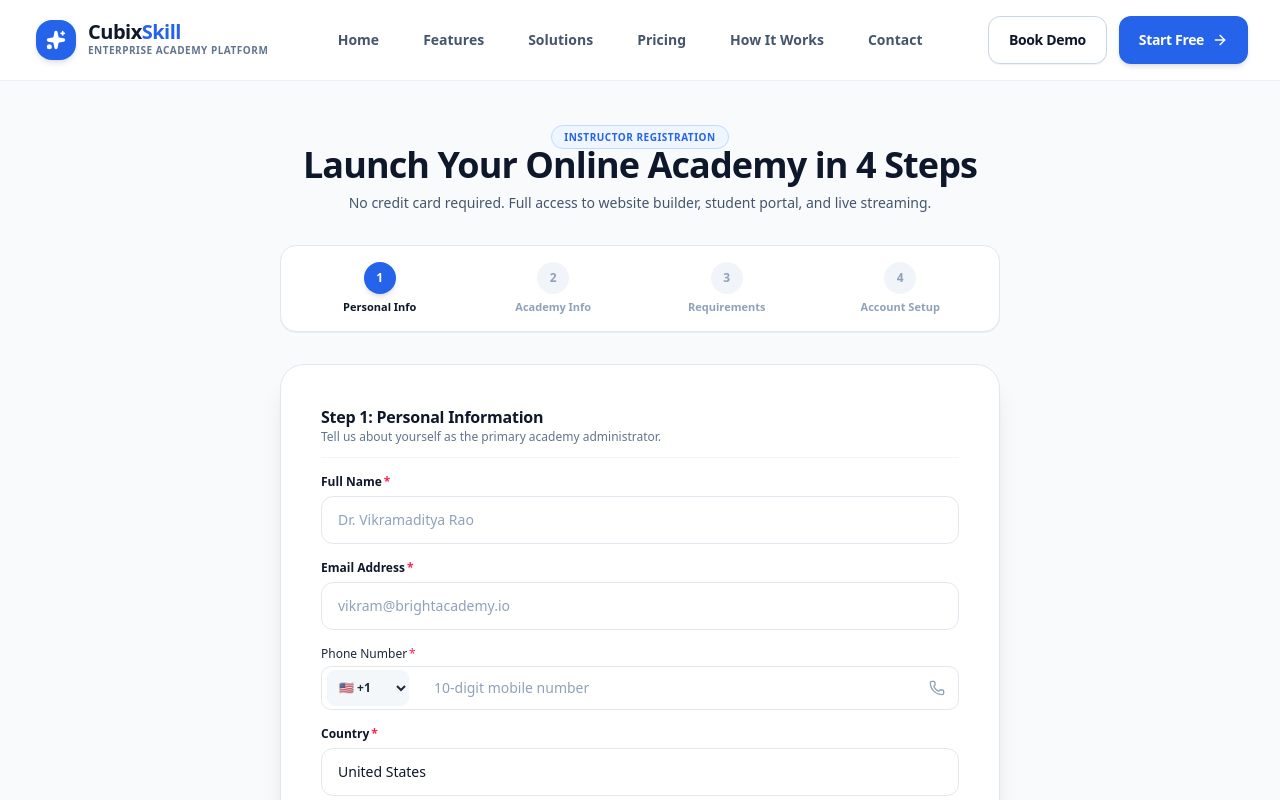
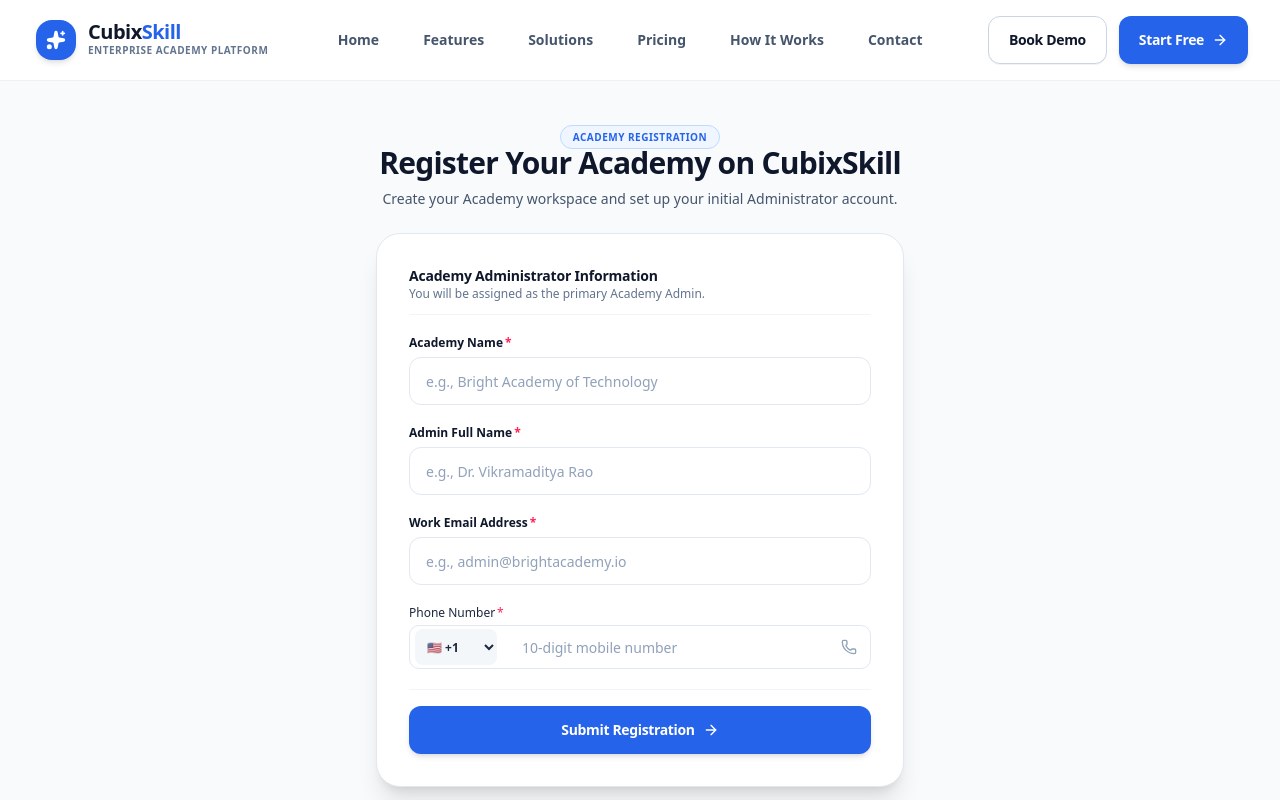
Before and after one commit to amnas-cubixmet/cubixskill-public-website, a Next.js app: page /instructor-register in a window 1280 px wide. Shown: the top 800 px of the page. Built offline with nearby package versions, Linux system fonts and the light colour scheme.

Commit message:
feat: add instructor academy registration page with form validation and email activation flow

```diff
--- a/app/instructor-register/page.tsx
+++ b/app/instructor-register/page.tsx
@@ -5,7 +5,7 @@
 import { useForm } from 'react-hook-form';
 import { zodResolver } from '@hookform/resolvers/zod';
 import { z } from 'zod';
-import { CheckCircle2, ArrowRight, ArrowLeft, Lock, ShieldCheck, Sparkles } from 'lucide-react';
+import { Mail, ArrowRight, ShieldCheck, RefreshCw, CheckCircle2 } from 'lucide-react';
 import { MainHeader } from '@/components/layout/MainHeader';
 import { MainFooter } from '@/components/layout/MainFooter';
 import { TextInput } from '@/components/ui/TextInput';
@@ -15,206 +15,219 @@
 import { useLeadStore } from '@/stores/lead.store';
 import { toast } from 'sonner';
 
-const instructorRegSchema = z
-  .object({
-    fullName: z.string().min(2, 'Full Name is required'),
+const registerAcademySchema = z.object({
+  academyName: z.string().min(2, 'Academy Name is required'),
+  fullName: z.string().min(2, 'Admin Full Name is required'),
   email: z.string().email('Valid email address is required'),
-    countryCode: z.string().min(1),
+  countryCode: z.string().min(1, 'Country code is required'),
   phone: z.string().min(7, 'Valid 7-15 digit phone number is required'),
-    country: z.string().min(2, 'Country selection is required'),
-    academyName: z.string().min(2, 'Academy Name is required'),
-    businessType: z.string().min(1, 'Business Type selection is required'),
-    expectedStudents: z.string().min(1, 'Expected Students selection is required'),
-    primaryRequirement: z.string().min(2, 'Primary requirement is required'),
-    password: z.string().min(8, 'Password must be at least 8 characters'),
-    confirmPassword: z.string().min(8, 'Confirm Password is required'),
-    agreeTerms: z.boolean().refine((val) => val === true, 'You must agree to the Terms of Service'),
-  })
-  .refine((data) => data.password === data.confirmPassword, {
-    message: 'Passwords do not match',
-    path: ['confirmPassword'],
 });
 
-type InstructorRegFormValues = z.infer<typeof instructorRegSchema>;
+type RegisterAcademyFormValues = z.infer<typeof registerAcademySchema>;
 
 export default function InstructorRegisterPage() {
   const createInstructorRegLead = useLeadStore((state) => state.createInstructorRegLead);
-  const [currentStep, setCurrentStep] = useState<number>(1);
   const [isCompleted, setIsCompleted] = useState<boolean>(false);
+  const [registeredEmail, setRegisteredEmail] = useState<string>('');
+  const [apiError, setApiError] = useState<string | null>(null);
+  const [isResending, setIsResending] = useState<boolean>(false);
 
   const {
     register,
     handleSubmit,
     setValue,
     watch,
-    trigger,
     formState: { errors, isSubmitting },
-  } = useForm<InstructorRegFormValues>({
-    resolver: zodResolver(instructorRegSchema),
+  } = useForm<RegisterAcademyFormValues>({
+    resolver: zodResolver(registerAcademySchema),
     defaultValues: {
       countryCode: '+1',
-      country: 'United States',
-      businessType: 'Independent Instructor',
-      expectedStudents: '100-500',
-      agreeTerms: true,
+      academyName: '',
+      fullName: '',
+      email: '',
+      phone: '',
     },
   });
 
-  const nextStep = async () => {
-    let fieldsToValidate: (keyof InstructorRegFormValues)[] = [];
-    if (currentStep === 1) {
-      fieldsToValidate = ['fullName', 'email', 'phone', 'country'];
-    } else if (currentStep === 2) {
-      fieldsToValidate = ['academyName', 'businessType', 'expectedStudents'];
-    } else if (currentStep === 3) {
-      fieldsToValidate = ['primaryRequirement'];
+  const onSubmit = async (data: RegisterAcademyFormValues) => {
+    setApiError(null);
+    try {
+      const baseUrl = process.env.NEXT_PUBLIC_API_BASE_URL || 'http://localhost:8000';
+      const fullPhone = `${data.countryCode}${data.phone}`;
+
+      const res = await fetch(`${baseUrl}/api/v1/auth/register/academy/`, {
+        method: 'POST',
+        headers: { 'Content-Type': 'application/json' },
+        body: JSON.stringify({
+          academy_name: data.academyName,
+          full_name: data.fullName,
+          email: data.email,
+          phone: fullPhone,
+        }),
+      });
+
+      const responseData = await res.json();
+
+      if (!res.ok) {
+        throw new Error(responseData.message || responseData.detail || 'Registration failed. Please try again.');
       }
 
-    const isValid = await trigger(fieldsToValidate);
-    if (isValid) {
-      setCurrentStep((prev) => Math.min(prev + 1, 4));
-    } else {
-      toast.error('Validation Warning', {
-        description: 'Please complete all required fields on this step before proceeding.',
-      });
-    }
-  };
-
-  const prevStep = () => {
-    setCurrentStep((prev) => Math.max(prev - 1, 1));
-  };
-
-  const onSubmit = async (data: InstructorRegFormValues) => {
-    try {
+      // Record lead locally in lead store for tracking
       createInstructorRegLead({
         fullName: data.fullName,
         email: data.email,
         countryCode: data.countryCode,
         phone: data.phone,
-        country: data.country,
         academyName: data.academyName,
-        studentCount: data.expectedStudents,
-        message: `Primary Need: ${data.primaryRequirement}. Business Type: ${data.businessType}`,
       });
 
+      setRegisteredEmail(data.email);
       setIsCompleted(true);
-      toast.success('Instructor Registration Successful!', {
-        description: 'Your CubixSkill academy workspace is being provisioned.',
+      toast.success('Registration Submitted Successfully!', {
+        description: 'Please check your email to activate your Academy account.',
       });
     } catch (err: any) {
+      setApiError(err.message || 'An error occurred during registration.');
       toast.error('Registration failed', { description: err.message });
     }
   };
 
-  const steps = [
-    { num: 1, title: 'Personal Info' },
-    { num: 2, title: 'Academy Info' },
-    { num: 3, title: 'Requirements' },
-    { num: 4, title: 'Account Setup' },
-  ];
+  const handleResendEmail = async () => {
+    if (!registeredEmail) return;
+    setIsResending(true);
+    try {
+      const baseUrl = process.env.NEXT_PUBLIC_API_BASE_URL || 'http://localhost:8000';
+      const res = await fetch(`${baseUrl}/api/v1/auth/email/resend/`, {
+        method: 'POST',
+        headers: { 'Content-Type': 'application/json' },
+        body: JSON.stringify({ email: registeredEmail }),
+      });
+      const responseData = await res.json();
+      if (!res.ok) {
+        throw new Error(responseData.message || 'Failed to resend email.');
+      }
+      toast.success('Activation Email Sent!', {
+        description: `A new setup link was sent to ${registeredEmail}.`,
+      });
+    } catch (err: any) {
+      toast.error('Resend failed', { description: err.message });
+    } finally {
+      setIsResending(false);
+    }
+  };
 
   return (
     <div className="min-h-screen flex flex-col bg-[#F8FAFC] font-sans text-xs text-slate-900 hide-scrollbar">
       <MainHeader />
 
-      <main className="flex-1 py-12 px-4 md:px-6 max-w-3xl mx-auto w-full space-y-8">
+      <main className="flex-1 py-12 px-4 md:px-6 max-w-xl mx-auto w-full space-y-6">
         {/* PAGE TITLE */}
         <div className="text-center space-y-2">
           <span className="px-3 py-1 rounded-full text-[10px] font-bold bg-blue-50 text-[#2563EB] border border-blue-200 uppercase tracking-wider">
-            Instructor Registration
+            Academy Registration
           </span>
-          <h1 className="text-2xl sm:text-4xl font-extrabold text-slate-900 tracking-tight">
-            Launch Your Online Academy in 4 Steps
+          <h1 className="text-2xl sm:text-3xl font-extrabold text-slate-900 tracking-tight">
+            Register Your Academy on CubixSkill
           </h1>
           <p className="text-xs sm:text-sm text-slate-600 font-normal">
-            No credit card required. Full access to website builder, student portal, and live streaming.
+            Create your Academy workspace and set up your initial Administrator account.
           </p>
         </div>
 
-        {/* STEP PROGRESS BAR */}
-        {!isCompleted && (
-          <div className="bg-white p-4 rounded-2xl border border-slate-200 shadow-2xs">
-            <div className="grid grid-cols-4 gap-2 text-center">
-              {steps.map((s) => {
-                const isActive = currentStep === s.num;
-                const isPassed = currentStep > s.num;
-                return (
-                  <div key={s.num} className="space-y-1.5">
-                    <div
-                      className={`w-8 h-8 rounded-full flex items-center justify-center font-bold mx-auto transition-all ${
-                        isPassed
-                          ? 'bg-emerald-500 text-white'
-                          : isActive
-                          ? 'bg-[#2563EB] text-white shadow-md'
-                          : 'bg-slate-100 text-slate-400'
-                      }`}
-                    >
-                      {isPassed ? <CheckCircle2 className="w-5 h-5" /> : s.num}
-                    </div>
-                    <span className={`text-[11px] font-semibold block truncate ${isActive ? 'text-slate-900' : 'text-slate-400'}`}>
-                      {s.title}
-                    </span>
-                  </div>
-                );
-              })}
-            </div>
-          </div>
-        )}
-
-        {/* IF COMPLETED: SUCCESS CARD */}
+        {/* SUCCESS CARD */}
         {isCompleted ? (
-          <div className="bg-white p-8 md:p-12 rounded-3xl border border-slate-200 shadow-xl text-center space-y-6 animate-in zoom-in-95 max-w-xl mx-auto">
-            <div className="w-16 h-16 rounded-3xl bg-emerald-50 border border-emerald-200 flex items-center justify-center text-emerald-600 mx-auto shadow-2xs">
-              <Sparkles className="w-8 h-8" />
+          <div className="bg-white p-8 sm:p-10 rounded-3xl border border-slate-200 shadow-xl text-center space-y-6 animate-in zoom-in-95">
+            <div className="w-16 h-16 rounded-3xl bg-blue-50 border border-blue-200 flex items-center justify-center text-[#2563EB] mx-auto shadow-2xs">
+              <Mail className="w-8 h-8" />
             </div>
 
             <div className="space-y-2">
-              <span className="px-3 py-1 rounded-full text-[10px] font-bold bg-emerald-100 text-emerald-800 font-mono">
-                WORKSPACE PROVISIONED
+              <span className="px-3 py-1 rounded-full text-[10px] font-bold bg-emerald-50 text-emerald-700 border border-emerald-200 font-mono">
+                REGISTRATION SUBMITTED
               </span>
-              <h2 className="text-2xl font-bold text-slate-900 tracking-tight">Welcome to CubixSkill!</h2>
-              <p className="text-xs text-slate-600 font-normal leading-relaxed">
-                Your instructor account and academy dashboard have been successfully registered. You can now configure your academy logo, create courses, and invite staff.
+              <h2 className="text-xl sm:text-2xl font-bold text-slate-900 tracking-tight">
+                Check Your Email to Activate
+              </h2>
+              <p className="text-xs sm:text-sm text-slate-600 font-normal leading-relaxed max-w-md mx-auto">
+                Registration submitted successfully. Please check your email (<strong>{registeredEmail}</strong>) to activate your Academy account and set your password.
               </p>
             </div>
 
+            <div className="p-4 bg-slate-50 rounded-2xl border border-slate-200 text-left text-xs text-slate-600 space-y-1.5">
+              <div className="flex items-center gap-2 text-slate-900 font-semibold">
+                <ShieldCheck className="w-4 h-4 text-[#2563EB]" />
+                <span>Next Steps for Academy Admin</span>
+              </div>
+              <ul className="list-disc pl-5 space-y-1 text-slate-600 font-normal">
+                <li>Click the single-use setup link sent to your inbox.</li>
+                <li>Create your secure administrator password.</li>
+                <li>Log in to access your CubixSkill Academy Portal.</li>
+              </ul>
+            </div>
+
             <div className="flex flex-col sm:flex-row gap-3 justify-center pt-2">
-              <Link href="/550e8400-e29b-41d4-a716-446655440000">
-                <Button size="md" variant="outline" className="w-full sm:w-auto font-semibold">
-                  View Demo Public Academy Site
+              <Button
+                type="button"
+                variant="outline"
+                size="md"
+                onClick={handleResendEmail}
+                isLoading={isResending}
+                leftIcon={<RefreshCw className="w-4 h-4" />}
+                className="w-full sm:w-auto font-semibold"
+              >
+                Resend Email
               </Button>
-              </Link>
-              <Link href="/login">
-                <Button size="md" className="w-full sm:w-auto font-semibold" rightIcon={<ArrowRight className="w-4 h-4" />}>
-                  Access Instructor Dashboard
+              <a href="http://localhost:5173/login" target="_self">
+                <Button
+                  type="button"
+                  size="md"
+                  className="w-full sm:w-auto font-semibold"
+                  rightIcon={<ArrowRight className="w-4 h-4" />}
+                >
+                  Go to Academy Login
                 </Button>
-              </Link>
+              </a>
             </div>
           </div>
         ) : (
-          /* MULTI-STEP FORM */
-          <form onSubmit={handleSubmit(onSubmit)} className="bg-white p-6 md:p-10 rounded-3xl border border-slate-200 shadow-xl space-y-6">
-            {/* STEP 1: PERSONAL INFO */}
-            {currentStep === 1 && (
-              <div className="space-y-4 animate-in fade-in">
+          /* REGISTRATION FORM */
+          <form
+            onSubmit={handleSubmit(onSubmit)}
+            className="bg-white p-6 sm:p-8 rounded-3xl border border-slate-200 shadow-xl space-y-5"
+          >
+            {apiError && (
+              <FormAlert type="error" message={apiError} />
+            )}
+
+
             <div className="border-b border-slate-100 pb-3">
-                  <h3 className="text-base font-bold text-slate-900">Step 1: Personal Information</h3>
-                  <p className="text-xs text-slate-500 font-normal">Tell us about yourself as the primary academy administrator.</p>
+              <h3 className="text-sm font-bold text-slate-900">Academy Administrator Information</h3>
+              <p className="text-xs text-slate-500 font-normal">
+                You will be assigned as the primary Academy Admin.
+              </p>
             </div>
 
             <TextInput
-                  label="Full Name"
+              label="Academy Name"
               required
-                  placeholder="Dr. Vikramaditya Rao"
+              placeholder="e.g., Bright Academy of Technology"
+              {...register('academyName')}
+              error={errors.academyName?.message}
+            />
+
+            <TextInput
+              label="Admin Full Name"
+              required
+              placeholder="e.g., Dr. Vikramaditya Rao"
               {...register('fullName')}
               error={errors.fullName?.message}
             />
 
             <TextInput
-                  label="Email Address"
+              label="Work Email Address"
               type="email"
               required
-                  placeholder="vikram@brightacademy.io"
+              placeholder="e.g., admin@brightacademy.io"
               {...register('email')}
               error={errors.email?.message}
             />
@@ -229,142 +242,16 @@
               error={errors.phone?.message}
             />
 
-                <TextInput
-                  label="Country"
-                  required
-                  placeholder="United States"
-                  {...register('country')}
-                  error={errors.country?.message}
-                />
-              </div>
-            )}
-
-            {/* STEP 2: ACADEMY INFO */}
-            {currentStep === 2 && (
-              <div className="space-y-4 animate-in fade-in">
-                <div className="border-b border-slate-100 pb-3">
-                  <h3 className="text-base font-bold text-slate-900">Step 2: Academy Information</h3>
-                  <p className="text-xs text-slate-500 font-normal">Details regarding your online academy branding.</p>
-                </div>
-
-                <TextInput
-                  label="Proposed Academy Name"
-                  required
-                  placeholder="Bright Academy of Technology"
-                  {...register('academyName')}
-                  error={errors.academyName?.message}
-                />
-
-                <div className="space-y-1">
-                  <label className="block font-medium text-slate-800 text-xs select-none">
-                    Business Type <span className="text-rose-500">*</span>
-                  </label>
-                  <select
-                    {...register('businessType')}
-                    className="w-full h-[44px] rounded-[10px] border border-[#E2E8F0] px-[14px] text-xs font-normal text-slate-900 bg-white"
+            <div className="pt-4 border-t border-slate-100">
+              <Button
+                type="submit"
+                size="md"
+                isLoading={isSubmitting}
+                className="w-full font-semibold"
+                rightIcon={<ArrowRight className="w-4 h-4" />}
               >
-                    <option value="Independent Instructor">Independent Solo Instructor</option>
-                    <option value="Training Institute">Coaching &amp; Training Institute</option>
-                    <option value="Enterprise Academy">Enterprise Corporate Academy</option>
-                    <option value="University / School">University or School Department</option>
-                  </select>
-                </div>
-
-                <div className="space-y-1">
-                  <label className="block font-medium text-slate-800 text-xs select-none">
-                    Expected Active Students <span className="text-rose-500">*</span>
-                  </label>
-                  <select
-                    {...register('expectedStudents')}
-                    className="w-full h-[44px] rounded-[10px] border border-[#E2E8F0] px-[14px] text-xs font-normal text-slate-900 bg-white"
-                  >
-                    <option value="1-100">1 - 100 students</option>
-                    <option value="100-500">100 - 500 students</option>
-                    <option value="500-1000">500 - 1,000 students</option>
-                    <option value="1000+">1,000+ enterprise students</option>
-                  </select>
-                </div>
-              </div>
-            )}
-
-            {/* STEP 3: REQUIREMENTS */}
-            {currentStep === 3 && (
-              <div className="space-y-4 animate-in fade-in">
-                <div className="border-b border-slate-100 pb-3">
-                  <h3 className="text-base font-bold text-slate-900">Step 3: Platform Requirements</h3>
-                  <p className="text-xs text-slate-500 font-normal">Help us customize your workspace configuration.</p>
-                </div>
-
-                <TextInput
-                  label="Primary Feature Priority"
-                  required
-                  placeholder="e.g., QR Verification, Drip Learning, Personal Chat, OMR Scanning..."
-                  {...register('primaryRequirement')}
-                  error={errors.primaryRequirement?.message}
-                />
-              </div>
-            )}
-
-            {/* STEP 4: ACCOUNT SETUP */}
-            {currentStep === 4 && (
-              <div className="space-y-4 animate-in fade-in">
-                <div className="border-b border-slate-100 pb-3">
-                  <h3 className="text-base font-bold text-slate-900">Step 4: Account Setup &amp; Password</h3>
-                  <p className="text-xs text-slate-500 font-normal">Set your instructor portal login credentials.</p>
-                </div>
-
-                <TextInput
-                  label="Password"
-                  type="password"
-                  required
-                  placeholder="••••••••"
-                  {...register('password')}
-                  error={errors.password?.message}
-                />
-
-                <TextInput
-                  label="Confirm Password"
-                  type="password"
-                  required
-                  placeholder="••••••••"
-                  {...register('confirmPassword')}
-                  error={errors.confirmPassword?.message}
-                />
-
-                <div className="pt-2 flex items-center gap-2">
-                  <input
-                    type="checkbox"
-                    id="termsCheck"
-                    {...register('agreeTerms')}
-                    className="w-4 h-4 rounded-md border-slate-300 text-[#2563EB]"
-                  />
-                  <label htmlFor="termsCheck" className="text-xs text-slate-600 font-normal select-none">
-                    I agree to the <Link href="/terms" className="text-[#2563EB] underline">Terms of Service</Link> and <Link href="/privacy" className="text-[#2563EB] underline">Privacy Policy</Link>.
-                  </label>
-                </div>
-                {errors.agreeTerms && <p className="text-[11px] text-rose-600 font-semibold">❌ {errors.agreeTerms.message}</p>}
-              </div>
-            )}
-
-            {/* STEP BUTTON CONTROLS */}
-            <div className="pt-6 border-t border-slate-100 flex items-center justify-between">
-              {currentStep > 1 ? (
-                <Button type="button" variant="outline" size="md" onClick={prevStep} leftIcon={<ArrowLeft className="w-4 h-4" />}>
-                  Previous
+                Submit Registration
               </Button>
-              ) : (
-                <div />
-              )}
-
-              {currentStep < 4 ? (
-                <Button type="button" size="md" onClick={nextStep} rightIcon={<ArrowRight className="w-4 h-4" />}>
-                  Continue to Step {currentStep + 1}
-                </Button>
-              ) : (
-                <Button type="submit" size="md" isLoading={isSubmitting} className="font-semibold px-8">
-                  Complete Registration
-                </Button>
-              )}
             </div>
           </form>
         )}
```
Lines whose indentation alone changed are shown as unchanged.
